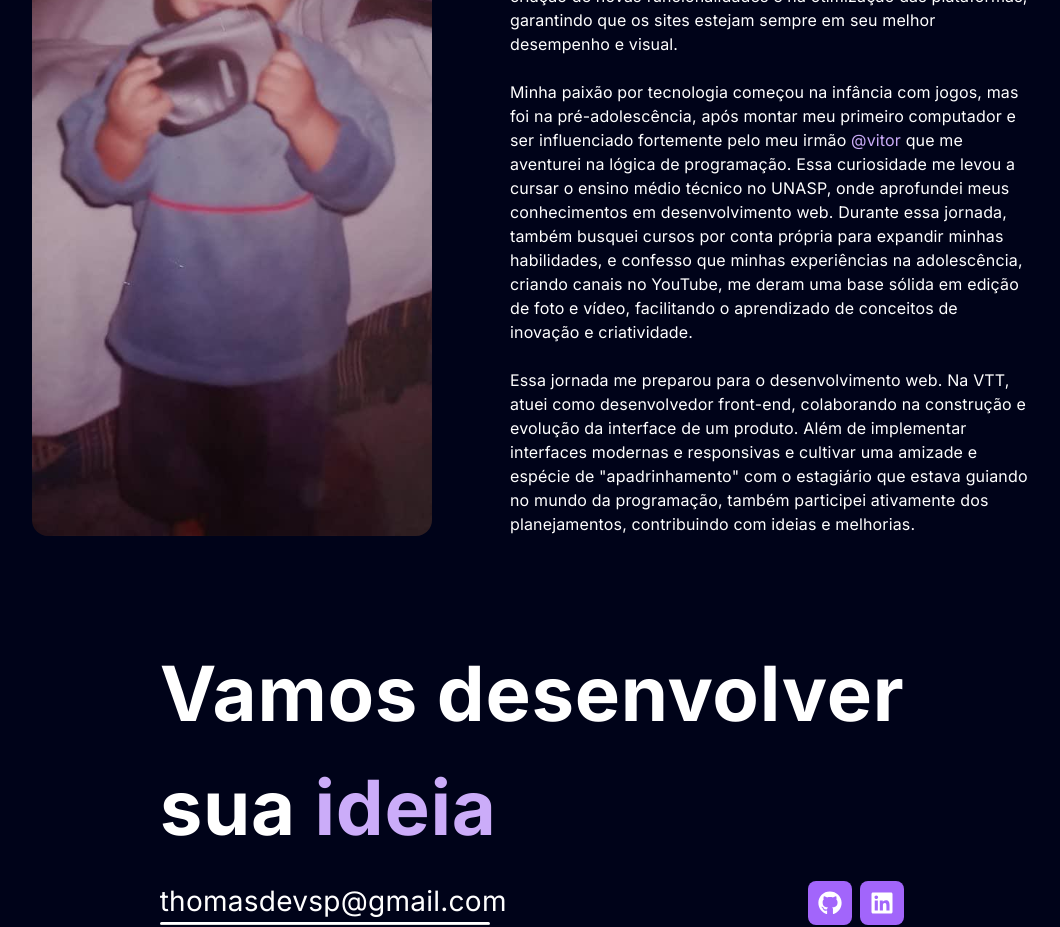
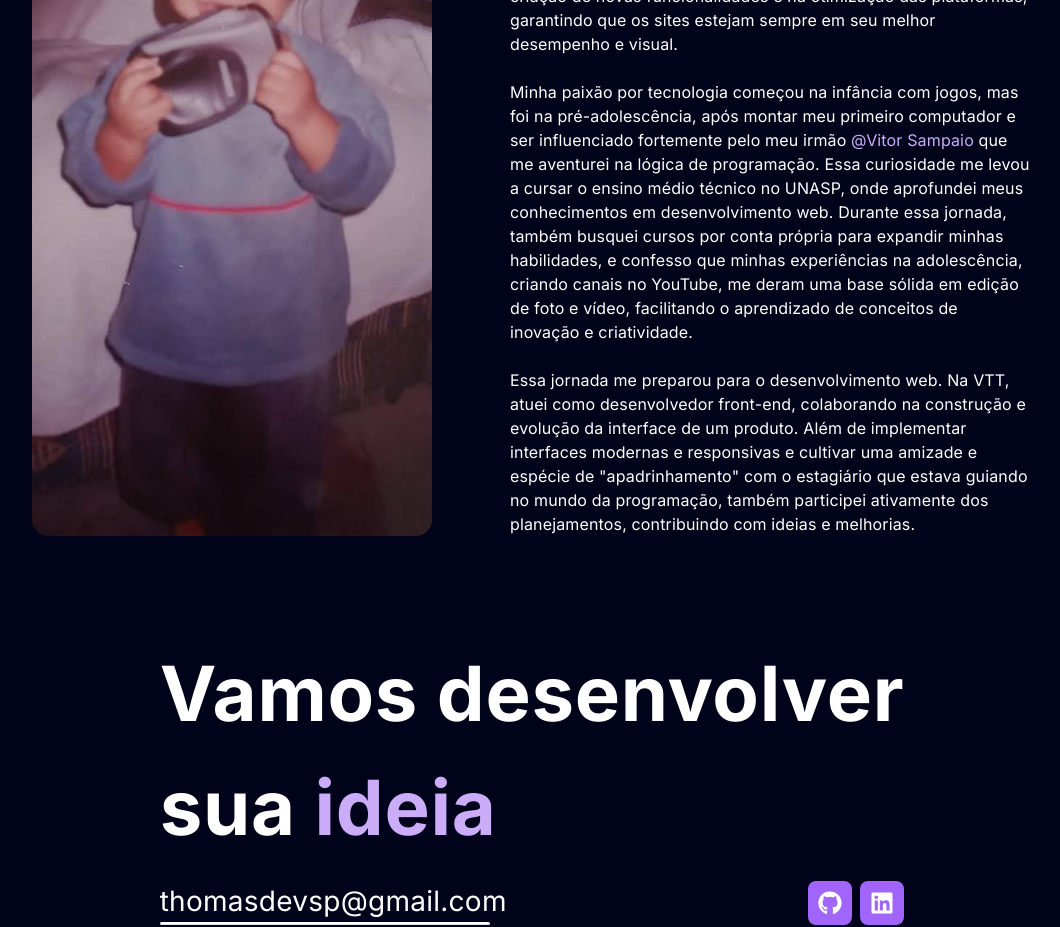
Before and after one commit to thomasdevsp/portfolio, a Next.js app: page / in a window 1280 px wide. Shown: the part 2860-3787 px from the top of the page, without its empty margins (108-1168 px from the left). Built offline with nearby package versions, Linux system fonts and the light colour scheme.

Commit message:
refactor: changing name

```diff
--- a/src/components/pages/home/about-me/index.tsx
+++ b/src/components/pages/home/about-me/index.tsx
@@ -101,7 +101,7 @@ export default function AboutMe() {
           >
             Minha paixão por tecnologia começou na infância com jogos, mas foi na pré-adolescência,
             após montar meu primeiro computador e ser influenciado fortemente pelo meu irmão
-            <a href="https://www.vitorsampaio.com.br/" target="_blank"> @vitor</a> que me
+            <a href="https://www.vitorsampaio.com.br/" target="_blank"> @Vitor Sampaio</a> que me
             aventurei na lógica de programação. Essa curiosidade me levou a cursar o ensino médio
             técnico no UNASP, onde aprofundei meus conhecimentos em desenvolvimento web. Durante
             essa jornada, também busquei cursos por conta própria para expandir minhas habilidades,
```
